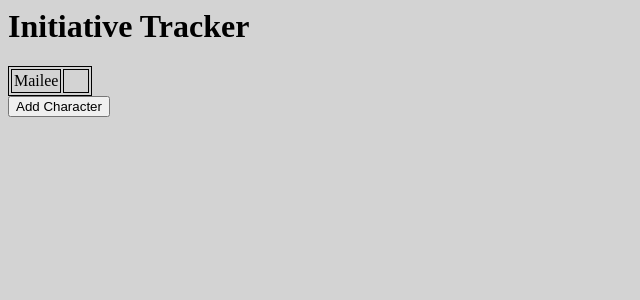
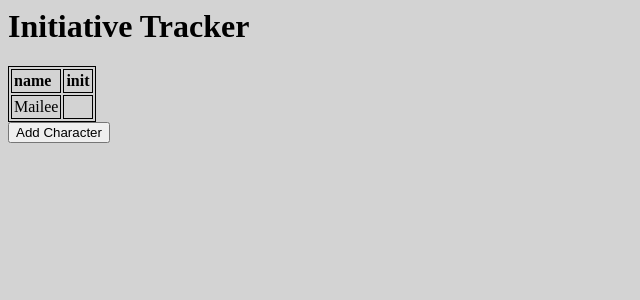
Before and after one commit to parallaxeffect/inittracker, a React app: page / in a window 1280 px wide. Shown: the top 300 px of the page, without its empty margins (0-640 px from the left). Built offline with nearby package versions, Linux system fonts and the light colour scheme.

Commit message:
add header

```diff
--- a/public/style.css
+++ b/public/style.css
@@ -6,6 +6,10 @@ table {
   border: 1px solid;
 }
 
+thead {
+  font-weight: bold;
+}
+
 td {
   border: 1px solid;
   padding: 2px;
--- a/src/app.jsx
+++ b/src/app.jsx
@@ -11,6 +11,7 @@ import {CharacterList} from './components/CharacterList.jsx'
 import {CharacterAdd} from './components/AddCharacter.jsx'
 
 var store = createStore(reducer)
+window.store = store
 
 class App extends Component  {
   render() {
--- a/src/components/CharacterList.jsx
+++ b/src/components/CharacterList.jsx
@@ -6,10 +6,14 @@ import {listCharacters} from '../redux/characters.jsx'
 class InitiativeList extends React.Component {
   render() {
     var characters = this.props.characters
+    var stats = ["name", "init"]
+
     return (
-      <table><tbody>
+      <table>
+        <thead><InitiativeHeader stats={stats}/></thead>
+        <tbody>
         {characters.map(character => (
-          <InitiativeRow key={character.id} character={character}/>
+          <InitiativeRow key={character.id} character={character} stats={stats}/>
         ))}
       </tbody></table>
     )
@@ -20,9 +24,14 @@ export var CharacterList = connect(
   listCharacters
 )(InitiativeList)
 
+var InitiativeHeader = function (props) {
+  return (<tr>
+    { props.stats.map( stat => (<td key={stat}>{stat}</td>) ) }
+  </tr>)
+}
+
 var InitiativeRow =  function (props) {
-  var {character} = props
-  var stats = ["name", "init"]
+  var {character, stats} = props
   return (<tr>
       {
         stats.map(stat => (
```
